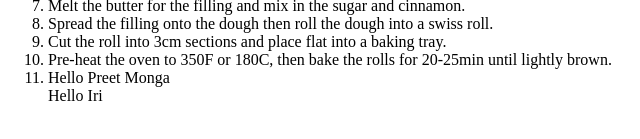
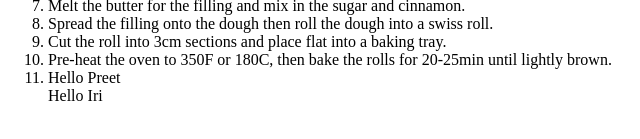
Before and after one commit to PreetMongaPM/College4thSem, a plain HTML site: page index.html in a window 1280 px wide. Shown: the part 553-692 px from the top of the page, 0-640 px from the left. Drawn offline with Linux system fonts and the light colour scheme.

Commit message:
Update index.html

```diff
--- a/index.html
+++ b/index.html
@@ -28,6 +28,6 @@
 <li>Spread the filling onto the dough then roll the dough into a swiss roll. </li>
 <li>Cut the roll into 3cm sections and place flat into a baking tray.</li>
 <li>Pre-heat the oven to 350F or 180C, then bake the rolls for 20-25min until lightly brown.</li>
-  <li>Hello Preet Monga</li>
+  <li>Hello Preet</li>
   <l1>Hello Iri</l1>
 </ol>
```
